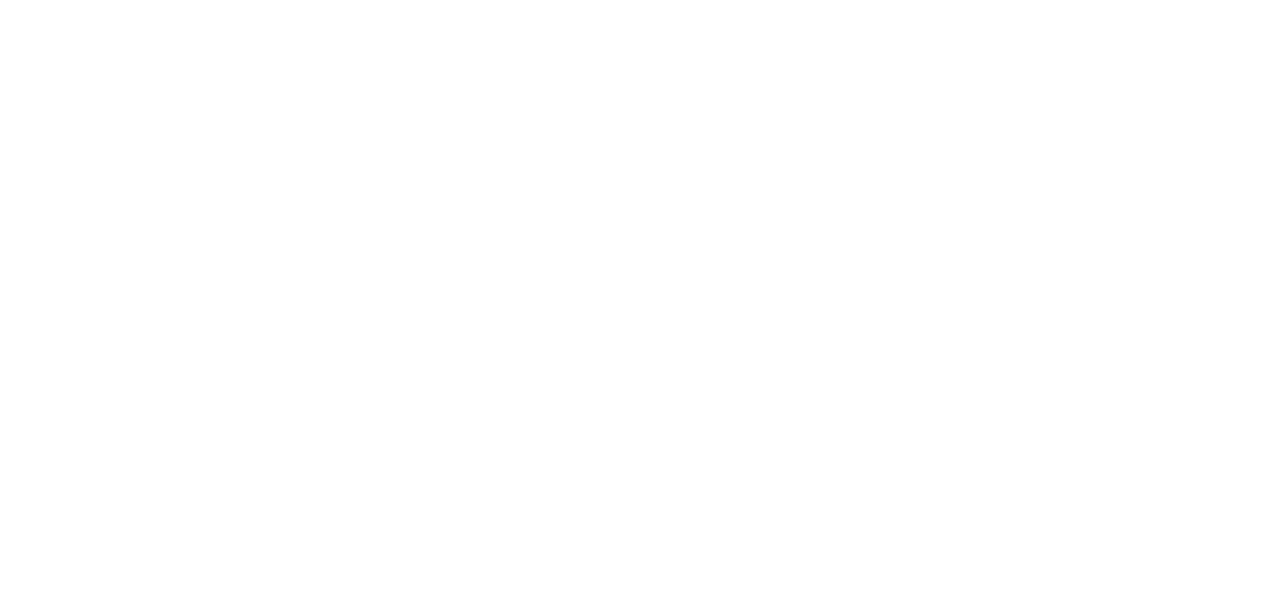
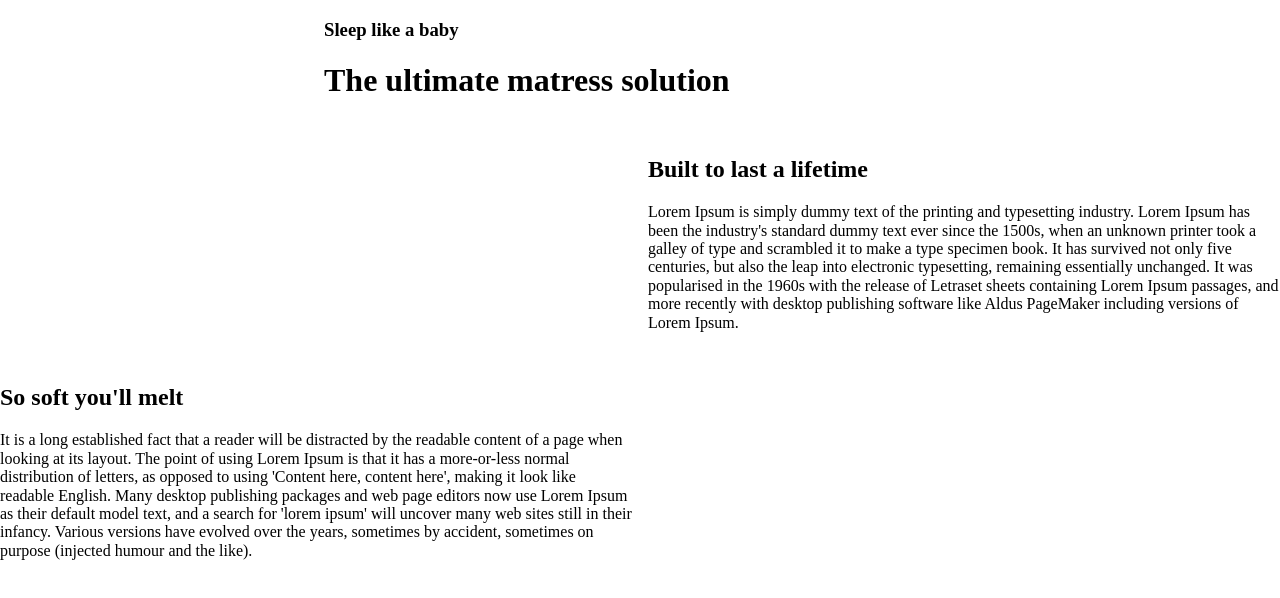
Before and after one commit to pezzwatoosh/matress-website, a plain HTML site: page index.html in a window 1280 px wide. Drawn offline with Linux system fonts and the light colour scheme.

Commit message:
Content Section

```diff
--- a/index.html
+++ b/index.html
@@ -13,5 +13,23 @@
   </head>
   <body>
 
+    <section class="grid-middle-center">
+      <div class="col-6">
+      <h3>Sleep like a baby
+      </h3>
+      <h1>The ultimate matress solution
+      </h1>
+     </div>
+   </section>
+
+  <section class="grid">
+    <div class="col-6"></div>
+    <div class="col-6"><h2> Built to last a lifetime</h2>
+    <p>Lorem Ipsum is simply dummy text of the printing and typesetting industry. Lorem Ipsum has been the industry's standard dummy text ever since the 1500s, when an unknown printer took a galley of type and scrambled it to make a type specimen book. It has survived not only five centuries, but also the leap into electronic typesetting, remaining essentially unchanged. It was popularised in the 1960s with the release of Letraset sheets containing Lorem Ipsum passages, and more recently with desktop publishing software like Aldus PageMaker including versions of Lorem Ipsum.</p></div>
+    <div class="col-6"><h2> So soft you'll melt</h2><p>It is a long established fact that a reader will be distracted by the readable content of a page when looking at its layout. The point of using Lorem Ipsum is that it has a more-or-less normal distribution of letters, as opposed to using 'Content here, content here', making it look like readable English. Many desktop publishing packages and web page editors now use Lorem Ipsum as their default model text, and a search for 'lorem ipsum' will uncover many web sites still in their infancy. Various versions have evolved over the years, sometimes by accident, sometimes on purpose (injected humour and the like).</p></div>
+    <div class="col-6"></div>
+
+  </section>
+
   </body>
 </html>
```
